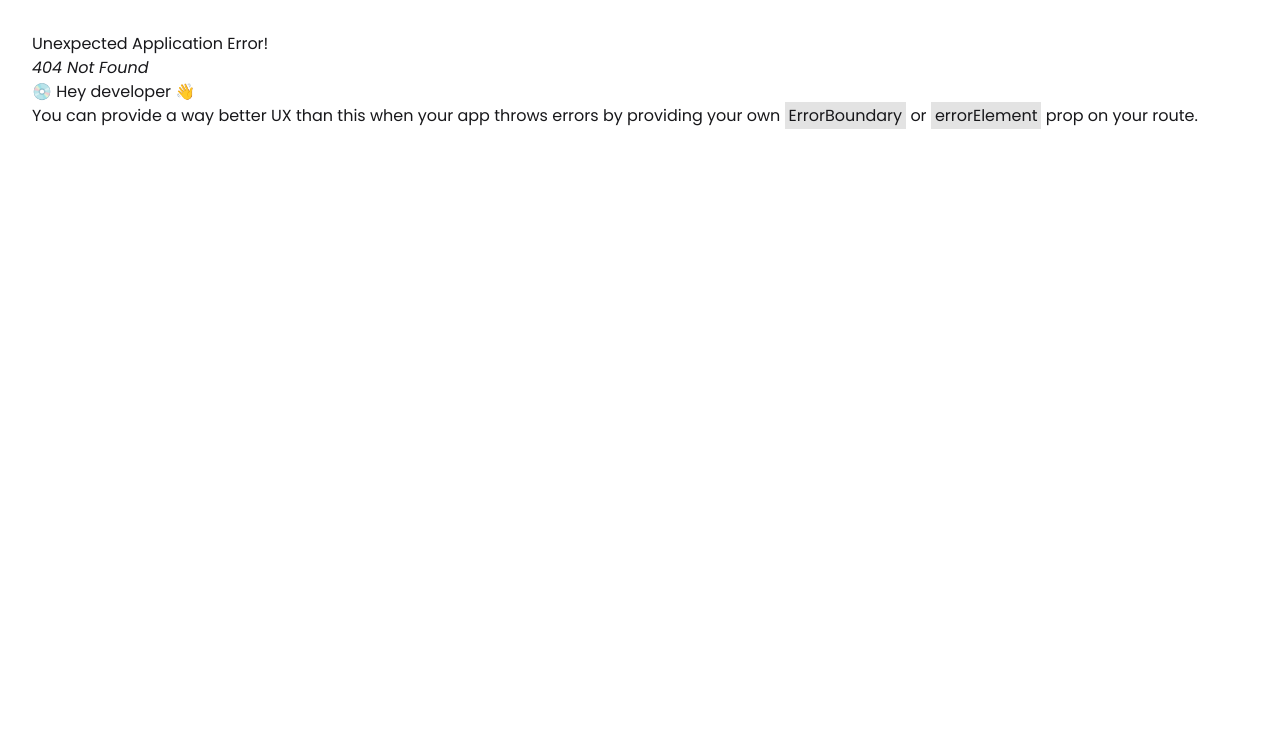
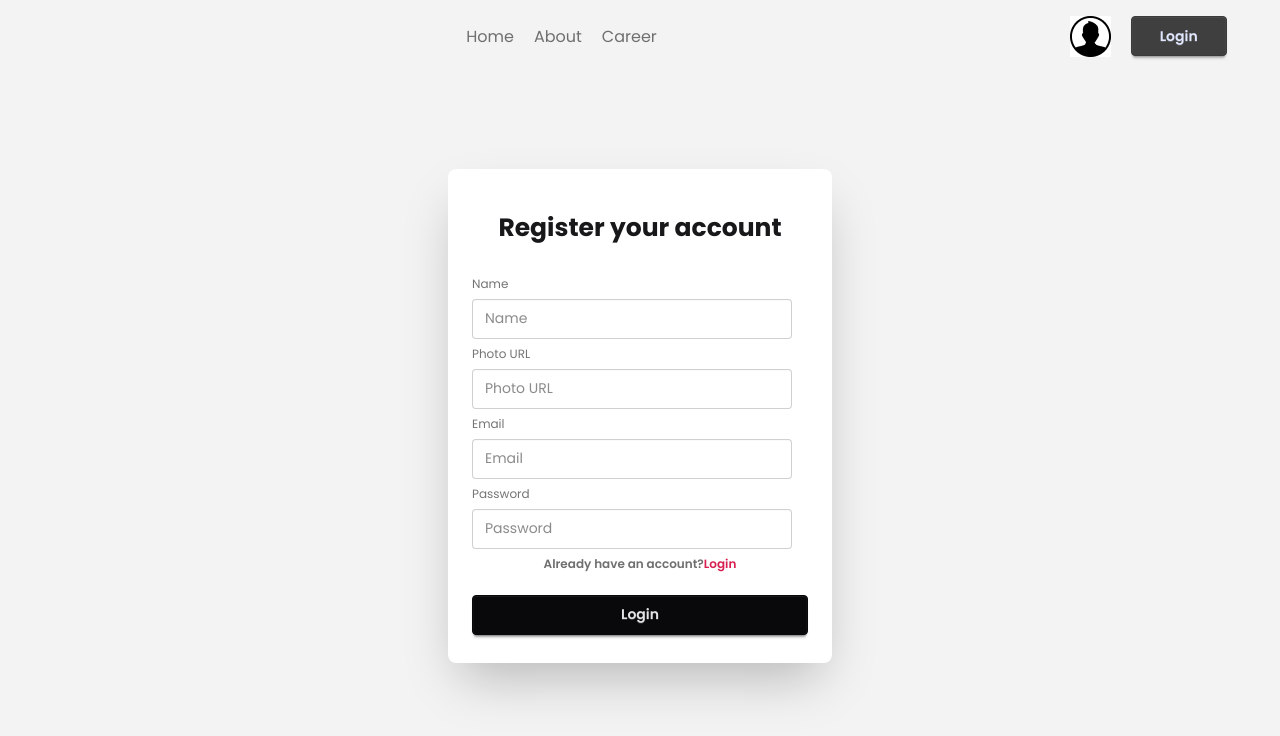
Before and after one commit to shaikhkingshuk/The-Dragon-News, a React (Vite) app: page /auth/register in a window 1280 px wide. Before the commit this address had no page. Shown: the top 736 px of the page. Built offline with nearby package versions, Linux system fonts and the light colour scheme.

Commit message:
Login and register page added

```diff
--- a/src/App.css
+++ b/src/App.css
@@ -1,4 +1,4 @@
 #root {
   margin: 0 auto;
-  padding: 2rem;
+  padding: 0;
 }
--- /dev/null
+++ b/src/Layouts/AuthLayout.jsx
@@ -0,0 +1,18 @@
+import React from "react";
+import Navbar from "../components/Navbar";
+import { Outlet } from "react-router";
+
+const AuthLayout = () => {
+  return (
+    <div className="bg-base-200 min-h-screen">
+      <header className="w-11/12 mx-auto py-4">
+        <Navbar></Navbar>
+      </header>
+      <main className="w-11/12 mx-auto py-4">
+        <Outlet></Outlet>
+      </main>
+    </div>
+  );
+};
+
+export default AuthLayout;
--- a/src/components/Navbar.jsx
+++ b/src/components/Navbar.jsx
@@ -1,5 +1,5 @@
 import React from "react";
-import { NavLink } from "react-router";
+import { Link, NavLink } from "react-router";
 import user from "../assets/user.png";
 
 const Navbar = () => {
@@ -13,7 +13,9 @@
       </div>
       <div className="flex flex-row gap-5">
         <img src={user}></img>
-        <button className="btn btn-primary px-7">Login</button>
+        <Link to="/auth/login" className="btn btn-primary px-7">
+          Login
+        </Link>
       </div>
     </div>
   );
--- /dev/null
+++ b/src/pages/Login.jsx
@@ -0,0 +1,34 @@
+import React from "react";
+import { Link } from "react-router";
+
+const Login = () => {
+  return (
+    <div className="flex items-center justify-center flex-1 mt-[80px]">
+      <div className="card bg-base-100 w-full max-w-sm shrink-0 shadow-2xl">
+        <h1 className="font-bold text-[25px] flex justify-center mt-10">
+          Login your account
+        </h1>
+        <div className="card-body">
+          <fieldset className="fieldset">
+            <label className="label">Email</label>
+            <input type="email" className="input" placeholder="Email" />
+            <label className="label">Password</label>
+            <input type="password" className="input" placeholder="Password" />
+            <div>
+              <a className="link link-hover">Forgot password?</a>
+            </div>
+            <p className="text-accent font-semibold text-center">
+              Don't have an account?
+              <Link to="/auth/register" className="text-secondary">
+                Register
+              </Link>
+            </p>
+            <button className="btn btn-neutral mt-4">Login</button>
+          </fieldset>
+        </div>
+      </div>
+    </div>
+  );
+};
+
+export default Login;
--- /dev/null
+++ b/src/pages/Register.jsx
@@ -0,0 +1,43 @@
+import React from "react";
+import { Link } from "react-router";
+
+const Register = () => {
+  return (
+    <div className="flex items-center justify-center flex-1 mt-[80px]">
+      <div className="card bg-base-100 w-full max-w-sm shrink-0 shadow-2xl">
+        <h1 className="font-bold text-[25px] flex justify-center mt-10">
+          Register your account
+        </h1>
+        <div className="card-body">
+          <fieldset className="fieldset">
+            {/* Name */}
+            <label className="label">Name</label>
+            <input type="text" className="input" placeholder="Name" />
+
+            {/* Photo URL */}
+            <label className="label">Photo URL</label>
+            <input type="text" className="input" placeholder="Photo URL" />
+
+            {/* Email */}
+            <label className="label">Email</label>
+            <input type="email" className="input" placeholder="Email" />
+
+            {/* Password */}
+            <label className="label">Password</label>
+            <input type="password" className="input" placeholder="Password" />
+
+            <p className="text-accent font-semibold text-center">
+              Already have an account?
+              <Link to="/auth/login" className="text-secondary">
+                Login
+              </Link>
+            </p>
+            <button className="btn btn-neutral mt-4">Login</button>
+          </fieldset>
+        </div>
+      </div>
+    </div>
+  );
+};
+
+export default Register;
```
Also changed, not shown: src/routes/router.jsx (+11 -1 lines).
